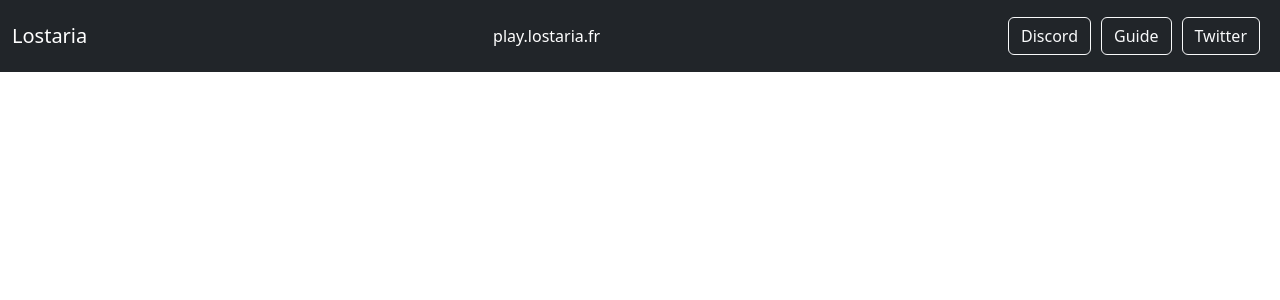
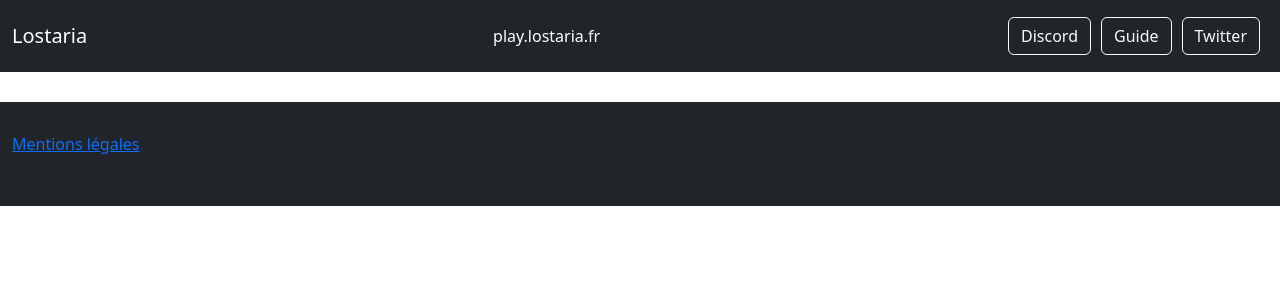
Before and after one commit to LostariaMC/Website, a PHP site: template views/common/footer.php in a window 1280 px wide. Shown: the top 300 px of the page. Run offline with PHP 8.4, Linux system fonts and the light colour scheme; the template is opened without the code that fills it: most values are stand-ins (such as "Sample title", 1, 10 or a date in 2020); some libraries are stand-ins or nearby versions.

Commit message:
✨ Add footer

```diff
--- a/views/common/footer.php
+++ b/views/common/footer.php
@@ -1,3 +1,8 @@
+        <nav style="padding-bottom: 50px; padding-top: 30px; margin-top: 30px;" class="navbar navbar-expand-lg navbar-dark bg-dark">
+            <div class="container-fluid">
+                <a href="#">Mentions légales</a>
+            </div>
+        </nav>
         <script src="https://cdn.jsdelivr.net/npm/bootstrap@5.2.0/dist/js/bootstrap.bundle.min.js" integrity="sha384-A3rJD856KowSb7dwlZdYEkO39Gagi7vIsF0jrRAoQmDKKtQBHUuLZ9AsSv4jD4Xa" crossorigin="anonymous"></script>
     </body>
 </html>
```
